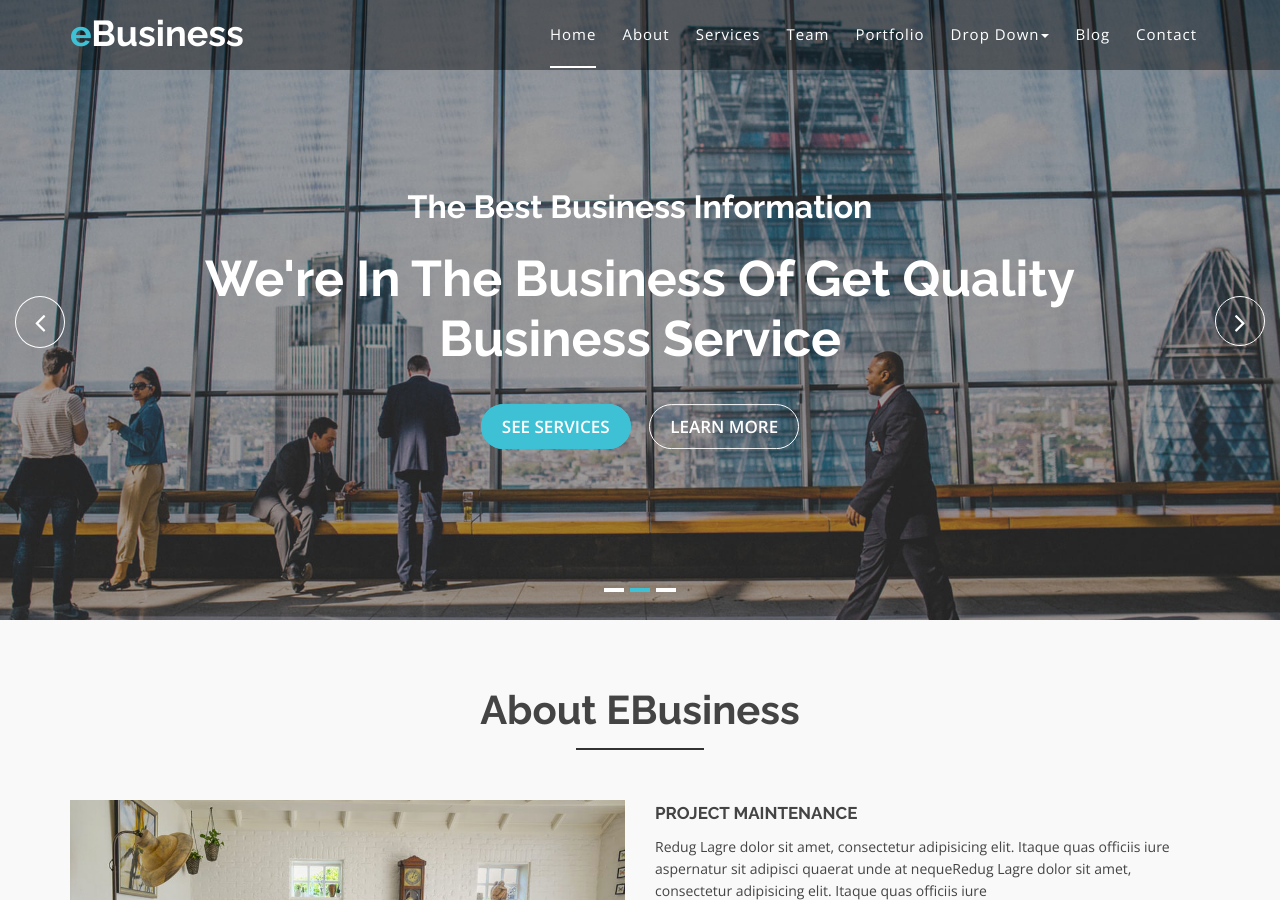
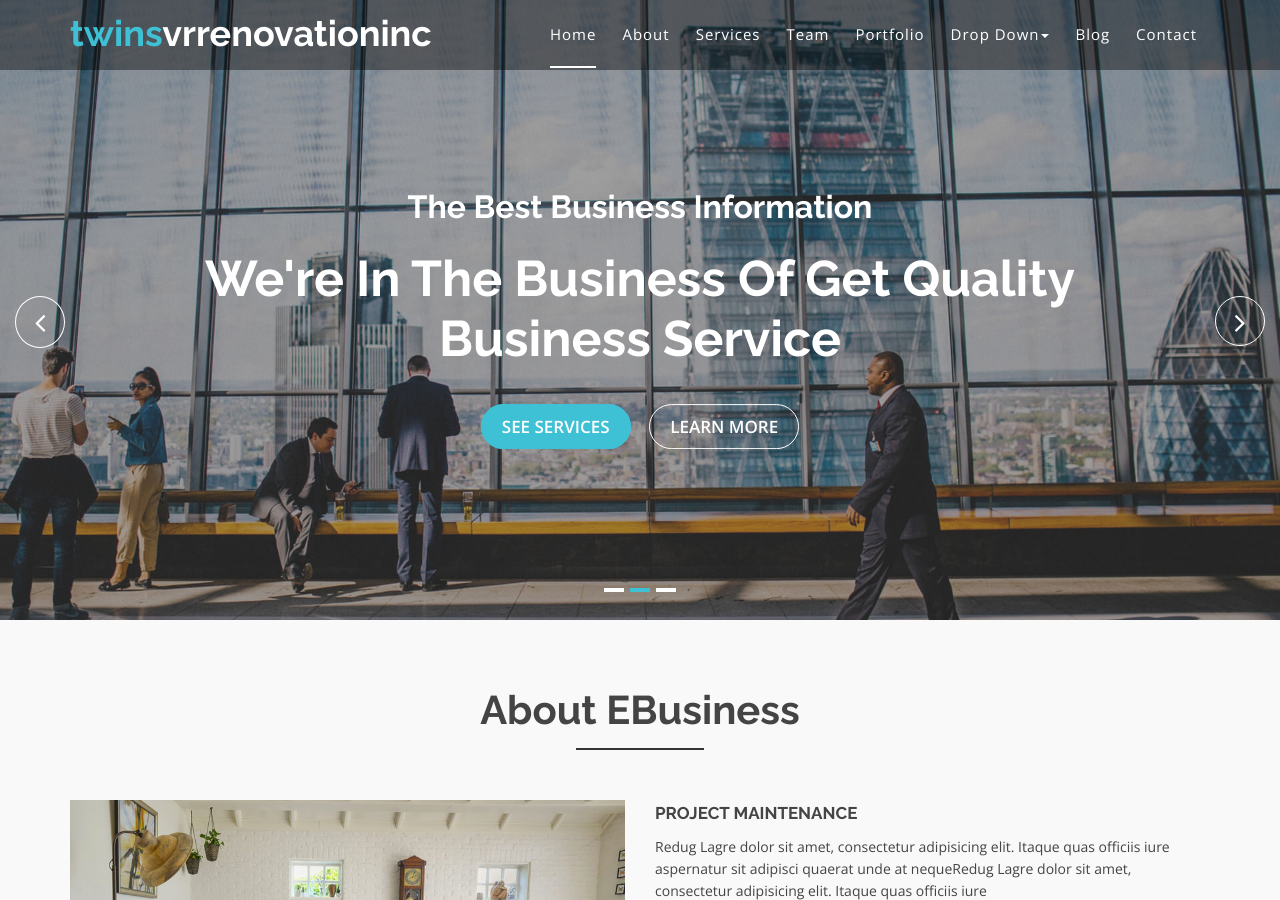
Before and after one commit to Flor55/flor55.github.io, a Jekyll site: the page built from index.md, in a window 1280 px wide and 900 px high. Built offline with Jekyll 4.4.1, drawn with Linux system fonts in a browser that asks for light colours.

Commit message:
Cambio de header, con nuevo titulo

```diff
--- a/_layouts/default.html
+++ b/_layouts/default.html
@@ -65,7 +65,7 @@
 									</button>
                 <!-- Brand -->
                 <a class="navbar-brand page-scroll sticky-logo" href="index.html">
-                  <h1><span>e</span>Business</h1>
+                  <h1><span>twins</span>vrrenovationinc</h1>
                   <!-- Uncomment below if you prefer to use an image logo -->
                   <!-- <img href="/img/logo.png" alt="" title=""> -->
 								</a>
```
